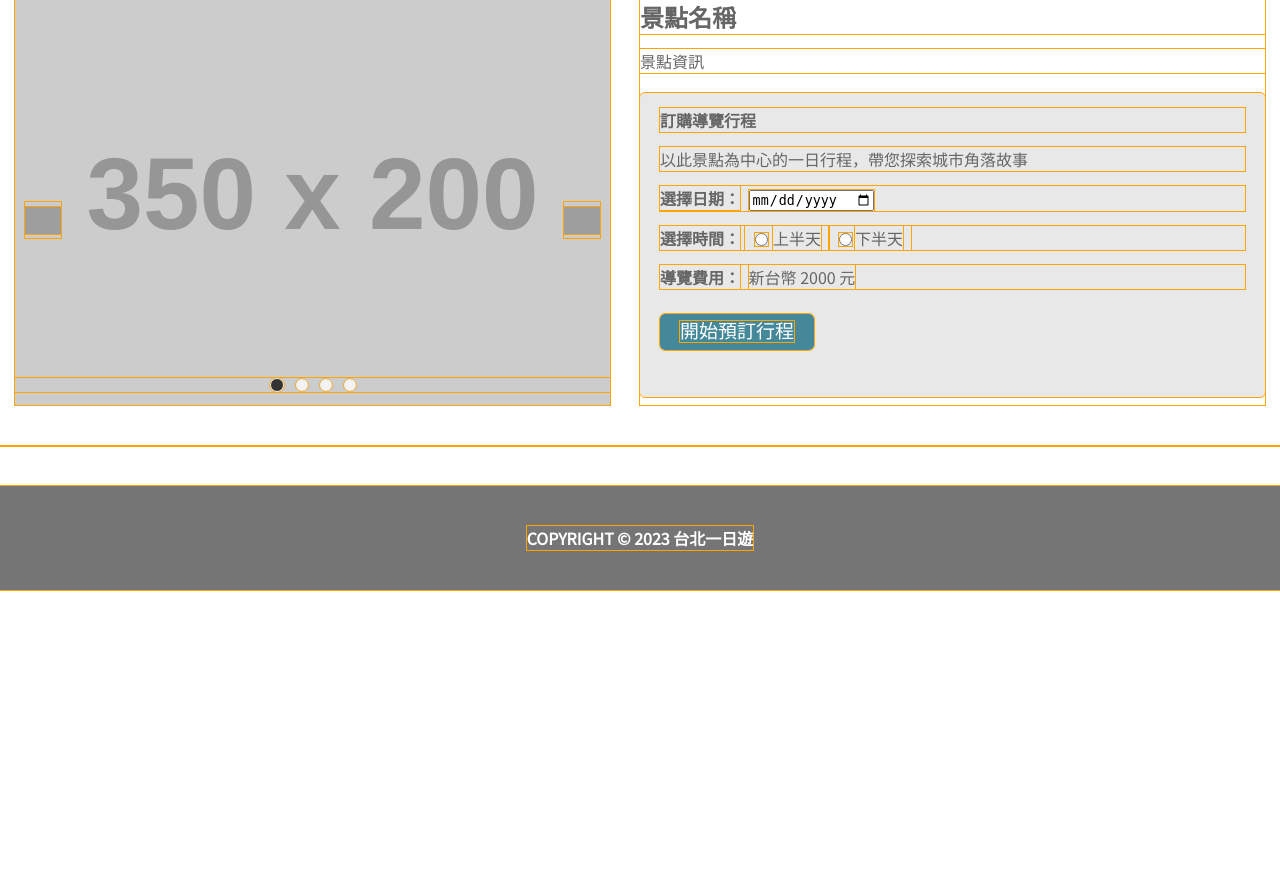
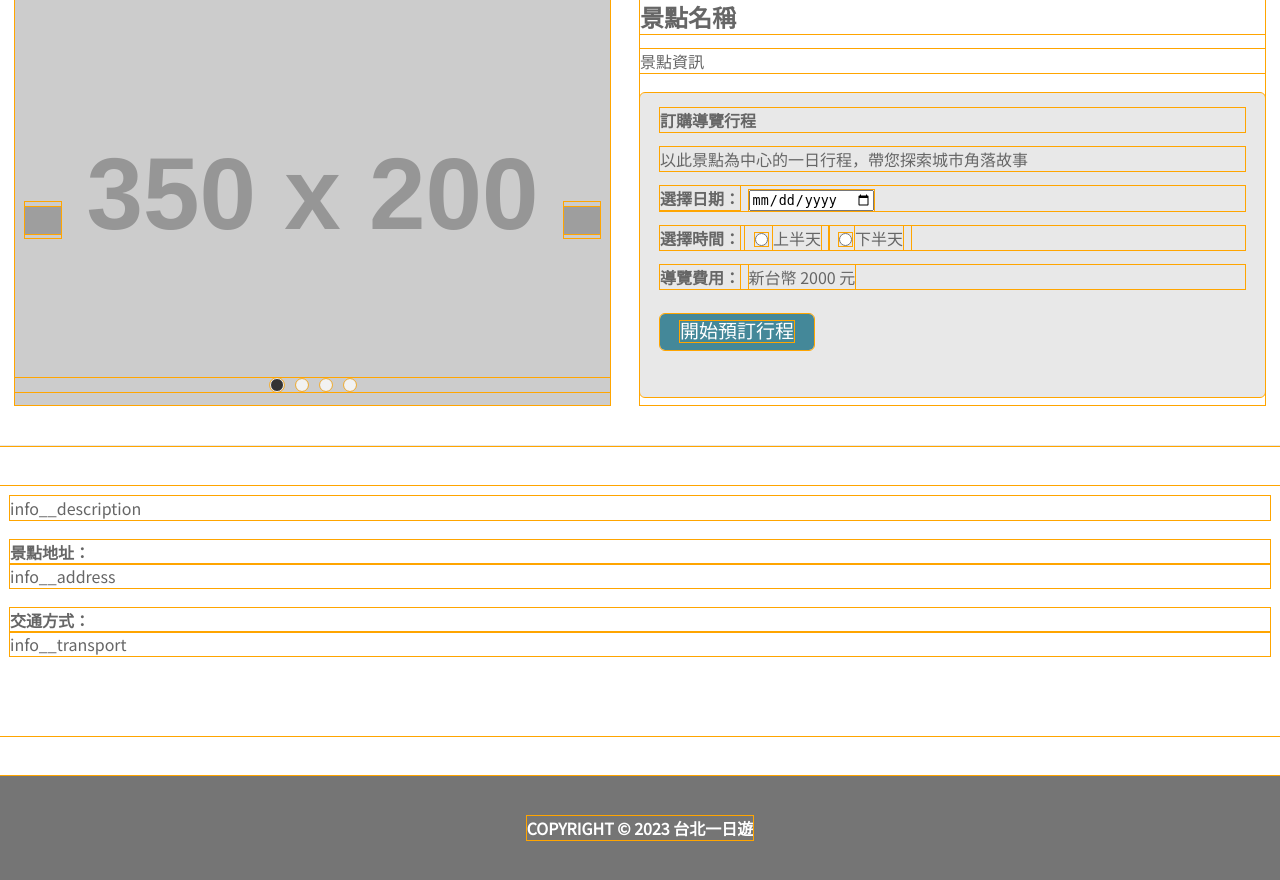
Before and after one commit to jingxcc/taipei-day-trip, a Flask app: page /attraction/1 in a window 1280 px wide. Shown: the part 65-945 px from the top of the page. Before the commit the page ends 656 px from the top, so only its background shows below. Run offline with Flask 3, Linux system fonts and the light colour scheme; data comes from the database, SQL or seed files in the repository; grey boxes labelled with a size stand in for pictures from a placeholder-image service; style sheets or scripts are compiled from the project's sources; some libraries are stand-ins or nearby versions; grey boxes are pictures that could not be loaded.

Commit message:
feat. info RWD, get data via api in attraction page

```diff
--- a/app/app.py
+++ b/app/app.py
@@ -1,4 +1,4 @@
-from flask import Flask, render_template, request, jsonify
+from flask import Flask, render_template, request, jsonify, redirect, url_for
 from flask_cors import CORS
 import mysql.connector
 
@@ -28,6 +28,9 @@
 
 @app.route("/attraction/<id>")
 def attraction(id):
+    if not id.isdigit():
+        return redirect(url_for("index"))
+
     return render_template("attraction.html")
 
 
--- a/app/static/attraction/index.js
+++ b/app/static/attraction/index.js
@@ -1,5 +1,31 @@
-// get images, information
+async function getAttractionData() {
+  let urlPathName = window.location.pathname;
+  let pathNameSegments = urlPathName.split("/");
+  let attractionId = pathNameSegments[pathNameSegments.length - 1];
+
+  // page num is over then existing data
+
+  let apiUrl = `${window.location.origin}/api/attraction/${attractionId}`;
+  try {
+    const response = await fetch(apiUrl);
+
+    if (response.ok) {
+      const result = await response.json();
+      return result;
+    } else {
+      window.location.href = window.location.origin;
+    }
+  } catch (err) {
+    console.error(`Error: ${err}`);
+  }
+  return false;
+}
+
 // add images, information in the page
+async function displayAttractionData() {
+  let attractionData = await getAttractionData();
+  console.log(attractionData);
+}
 
 // Carousel
 let currentImageIndex = 0;
@@ -33,3 +59,4 @@
 }
 
 showCarouselImage(currentImageIndex);
+displayAttractionData();
--- a/app/static/scss/_main_attraction.scss
+++ b/app/static/scss/_main_attraction.scss
@@ -102,6 +102,7 @@
     width: 100%;
     padding: 0;
     margin: 0px 10px;
+    padding: 0px 0px 40px 0px;
     border-bottom: 1px solid $gray-20;
   }
 }
@@ -154,3 +155,7 @@
   //   // background-color: $cyan-70;
   // }
 }
+
+.attraction___info {
+  padding: 10px 10px 60px 10px;
+}
--- a/app/templates/attraction.html
+++ b/app/templates/attraction.html
@@ -19,7 +19,7 @@
         </div>
       </nav>
     </header>
-    <section class="attraction container">
+    <section class="attraction container mb-40">
       <div class="attraction__carousel">
         <div class="carousel__image-block">
           <img
@@ -83,7 +83,6 @@
           </div>
           <div class="attraction__form-time mb-15">
             <span class="weight-bold mr-5">選擇時間：</span>
-            <!-- <div> -->
             <div class="form__time-label">
               <input
                 id="timeAM"
@@ -98,7 +97,6 @@
               <input id="timePM" type="radio" name="time" value="pm" />
               <label for="timePM">下半天</label>
             </div>
-            <!-- </div> -->
           </div>
           <div class="attraction__form-price mb-25">
             <span class="weight-bold mr-5">導覽費用：</span>
@@ -110,10 +108,16 @@
         </div>
       </div>
     </section>
-    <section class="info container mb-40">
-      <p class="info__description"></p>
-      <p class="info__address"></p>
-      <p class="info__transport"></p>
+    <section class="attraction___info container mb-40">
+      <p class="info__description mb-20">info__description</p>
+      <div class="info__address-block">
+        <p class="weight-bold">景點地址：</p>
+        <p class="info__address mb-20">info__address</p>
+      </div>
+      <div class="info__transport-block">
+        <p class="weight-bold">交通方式：</p>
+        <p class="info__transport mb-20">info__transport</p>
+      </div>
     </section>
 
     <footer id="footer">
```
